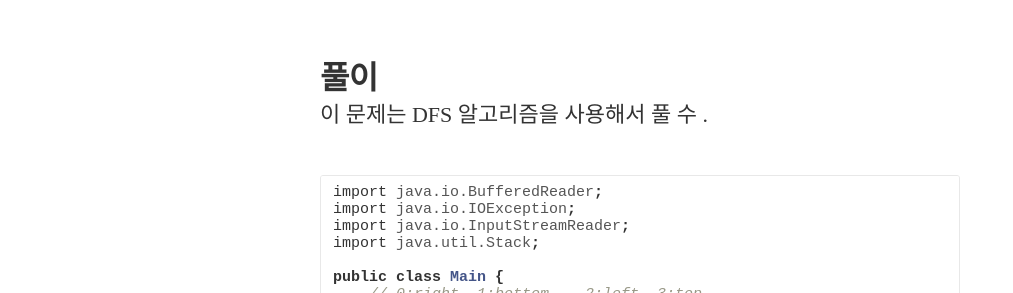
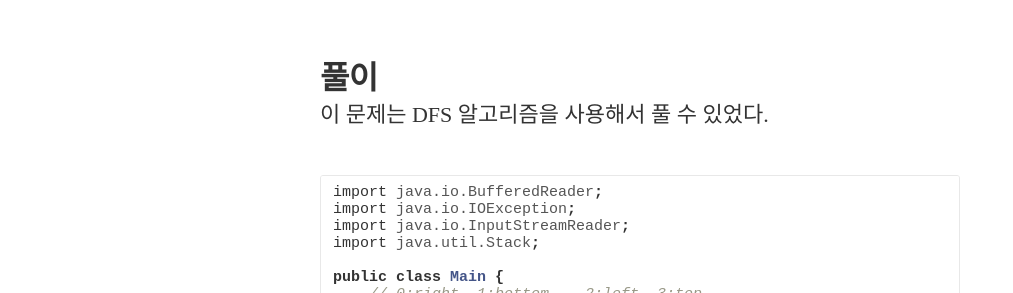
Before and after one commit to pss407/pss407.github.io, a Jekyll site: the page built from _posts/2020-04-25-백준#12100.md, in a window 1280 px wide and 900 px high, scrolled down 3870 px. Shown: the part 158-451 px from the top of the window, without its empty margins (0-1013 px from the left). Built offline with Jekyll 4.4.1, drawn with Linux system fonts in a browser that asks for light colours; nearby versions of some CDN libraries; some web fonts are replaced.

Commit message:
Update 2020-04-25-백준#12100.md

````diff
--- a/_posts/2020-04-25-백준#12100.md
+++ b/_posts/2020-04-25-백준#12100.md
@@ -79,7 +79,7 @@ image2: /assets/article_images/2014-11-30-mediator_features/night-track-mobile.J
 풀이
 --------------------------
 
-이 문제는 DFS 알고리즘을 사용해서 풀 수 .
+이 문제는 DFS 알고리즘을 사용해서 풀 수 있었다.
 
 ```java
 import java.io.BufferedReader;
````
